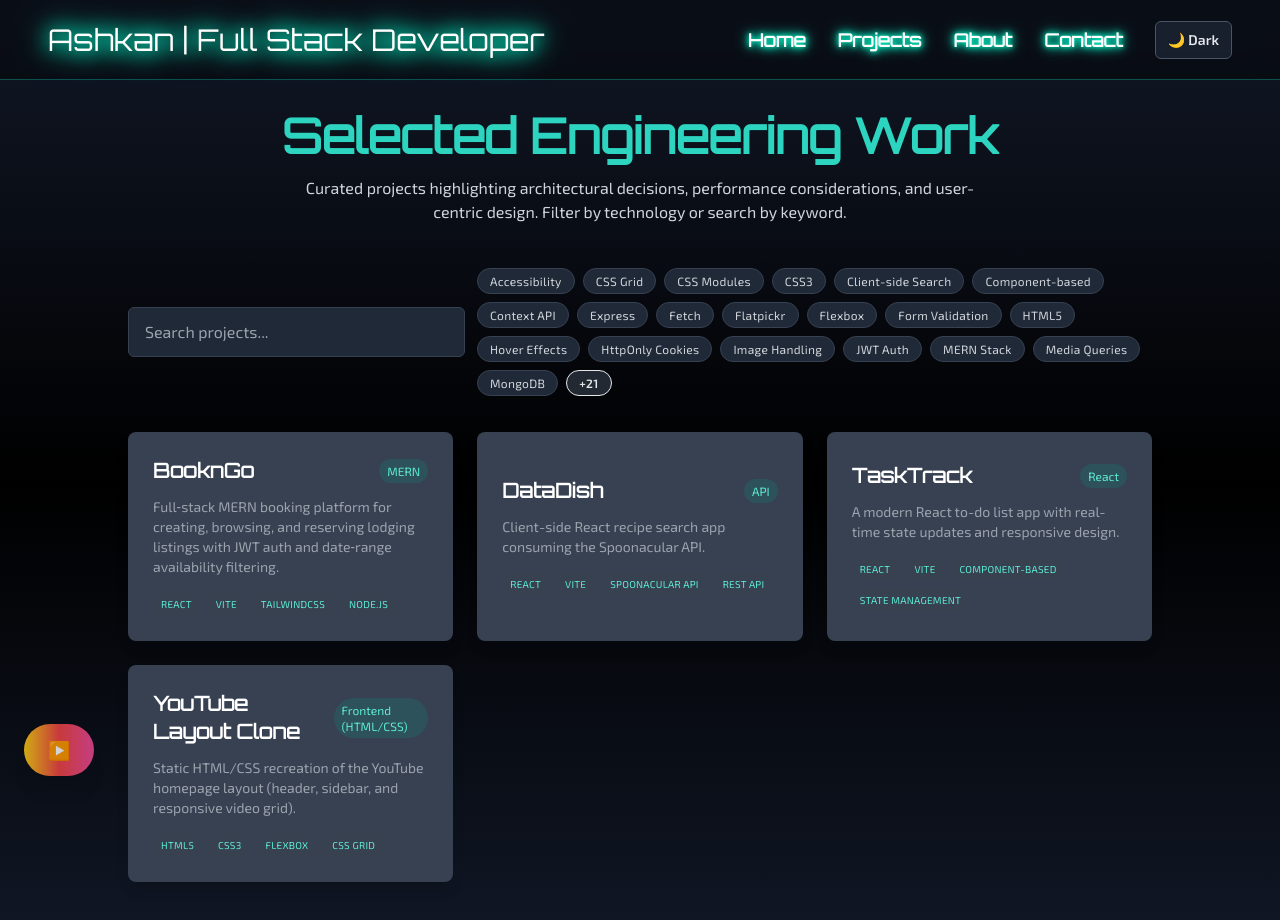
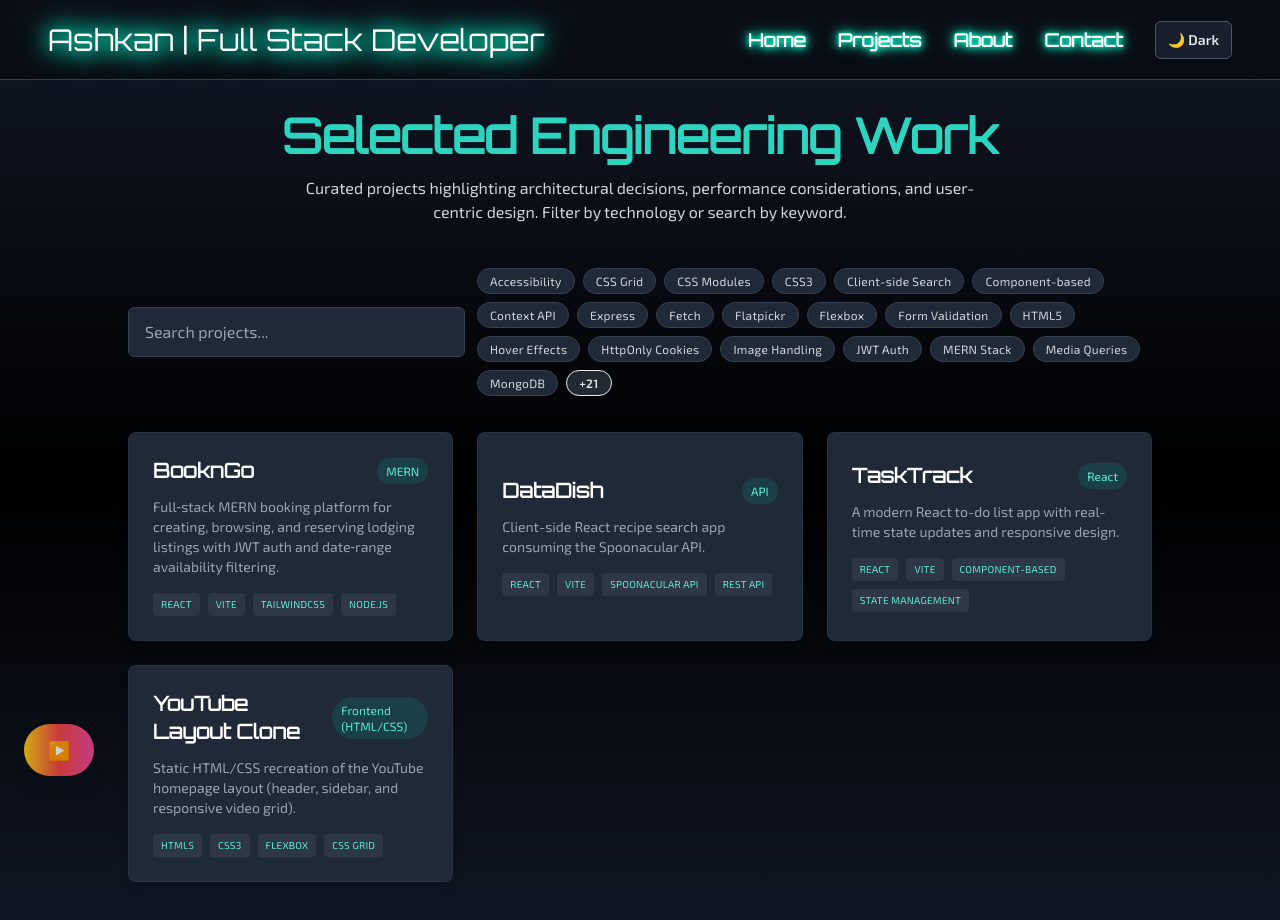
Before and after one commit to ashkan1010X/WebPortfolio, a React (Vite) app: page /projects in a window 1280 px wide. Shown: the top 920 px of the page. Built offline with nearby package versions, Linux system fonts and the light colour scheme; the HTML template or start-up script is replaced by a standard one.

Commit message:
ux update

```diff
--- a/src/components/ProjectCard.jsx
+++ b/src/components/ProjectCard.jsx
@@ -5,25 +5,25 @@ const ProjectCard = ({ project, onSelect }) => {
     <button
       type="button"
       onClick={() => onSelect(project)}
-      className="group text-left w-full bg-gray-800 dark:bg-gray-700 p-5 md:p-6 rounded-xl md:rounded-lg shadow-lg hover:shadow-2xl transform md:hover:-translate-y-1 active:scale-[.985] transition-all duration-300 border border-gray-700/40 hover:border-teal-400 focus:outline-none focus-visible:ring-2 focus-visible:ring-teal-500 touch-manipulation"
+      className="group text-left w-full bg-white dark:bg-gray-800 p-5 md:p-6 rounded-xl md:rounded-lg shadow-md dark:shadow-lg hover:shadow-xl dark:hover:shadow-2xl transform md:hover:-translate-y-1 active:scale-[.985] transition-all duration-300 border border-gray-200 dark:border-gray-700/40 hover:border-teal-400 dark:hover:border-teal-400 focus:outline-none focus-visible:ring-2 focus-visible:ring-teal-500 touch-manipulation"
       aria-label={`Open details for ${project.title}`}
     >
       <div className="flex items-center justify-between gap-4">
-        <h3 className="text-lg md:text-xl font-semibold text-white group-hover:text-teal-400">
+        <h3 className="text-lg md:text-xl font-semibold text-gray-900 dark:text-white group-hover:text-teal-600 dark:group-hover:text-teal-400 transition-colors duration-200">
           {project.title}
         </h3>
-        <span className="text-[11px] md:text-xs px-2 py-1 bg-teal-600/20 text-teal-300 rounded-full">
+        <span className="text-[11px] md:text-xs px-2 py-1 bg-teal-50 dark:bg-teal-600/20 text-teal-700 dark:text-teal-300 rounded-full border border-teal-200 dark:border-transparent transition-colors duration-300">
           {project.stackShort}
         </span>
       </div>
-      <p className="mt-3 text-gray-400 text-[15px] md:text-sm leading-relaxed line-clamp-3 md:line-clamp-4">
+      <p className="mt-3 text-gray-600 dark:text-gray-400 text-[15px] md:text-sm leading-relaxed line-clamp-3 md:line-clamp-4 transition-colors duration-300">
         {project.description}
       </p>
       <div className="mt-4 flex flex-wrap gap-2">
         {project.tags.slice(0, 4).map((tag) => (
           <span
             key={tag}
-            className="text-[11px] md:text-[10px] uppercase tracking-wide bg-gray-700/60 text-teal-300 px-2 py-1 rounded"
+            className="text-[11px] md:text-[10px] uppercase tracking-wide bg-gray-100 dark:bg-gray-700/60 text-teal-700 dark:text-teal-300 px-2 py-1 rounded transition-colors duration-300"
           >
             {tag}
           </span>
--- a/src/index.css
+++ b/src/index.css
@@ -6,11 +6,17 @@
 @tailwind utilities;
 
 body {
-  background-color: #101010;
-  color: #fff;
+  background-color: #f8fafc;
+  color: #0f172a;
   /* techno-leaning but highly readable body font (Exo 2); headings keep Orbitron */
   font-family: "Exo 2", system-ui, -apple-system, "Segoe UI", Roboto,
     "Helvetica Neue", Arial, sans-serif;
+  transition: background-color 0.4s ease, color 0.4s ease;
+}
+
+.dark body {
+  background-color: #101010;
+  color: #fff;
 }
 
 /* Headings and neon nav/title treatment using Orbitron for techy aesthetic */
--- a/src/pages/About.jsx
+++ b/src/pages/About.jsx
@@ -221,7 +221,7 @@ const About = () => {
         duration: 0.9,
         stagger: 0.08,
         delay: 0.15,
-      }
+      },
     );
     return () => tl.kill();
   }, [prefersReducedMotion]);
@@ -241,7 +241,7 @@ const About = () => {
             stagger: 0.04,
             ease: "back.out(1.9)",
             delay: 0.25,
-          }
+          },
         );
       }
 
@@ -265,7 +265,7 @@ const About = () => {
                 start: "top 80%",
                 toggleActions: "play none none reverse",
               },
-            }
+            },
           );
         }
       });
--- a/src/pages/Contact.jsx
+++ b/src/pages/Contact.jsx
@@ -31,7 +31,7 @@ const Contact = () => {
         "service_csmyfus",
         "template_lkedkvh",
         e.target,
-        "kL-tg3hXqPak5QVS_"
+        "kL-tg3hXqPak5QVS_",
       )
       .then(
         () => {
@@ -40,7 +40,7 @@ const Contact = () => {
         },
         () => {
           setStatus("Something went wrong. Please try again.");
-        }
+        },
       )
       .finally(() => setSending(false));
   };
```
Also changed, not shown: src/pages/Projects.jsx (+6 -6 lines).
